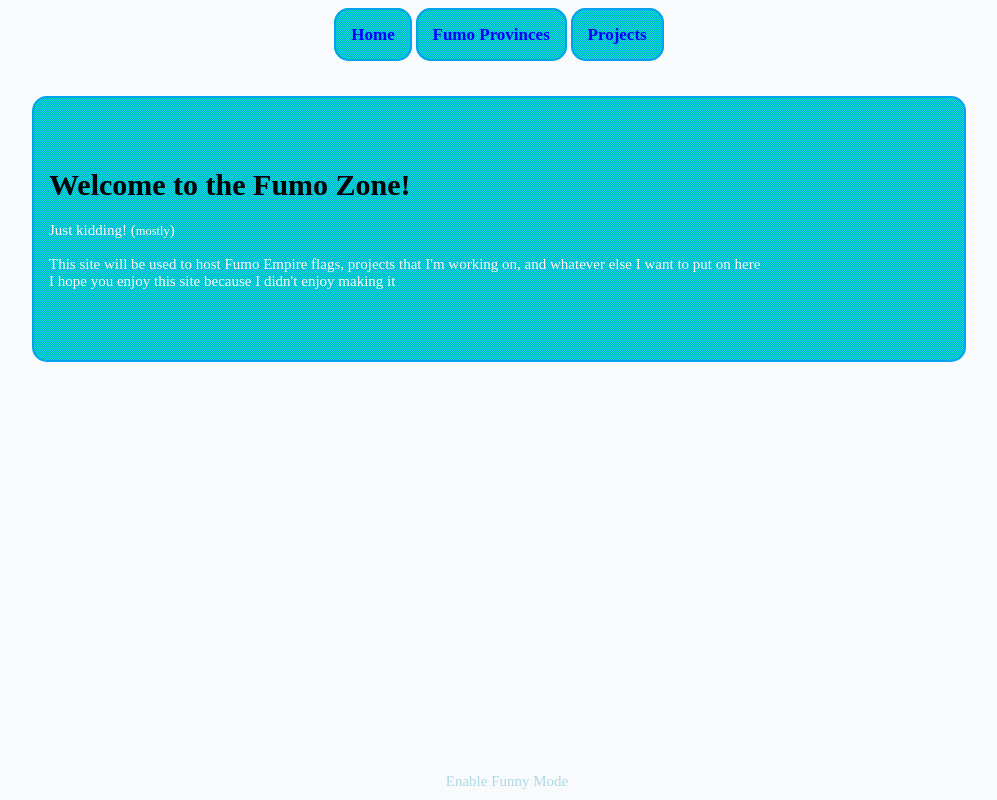
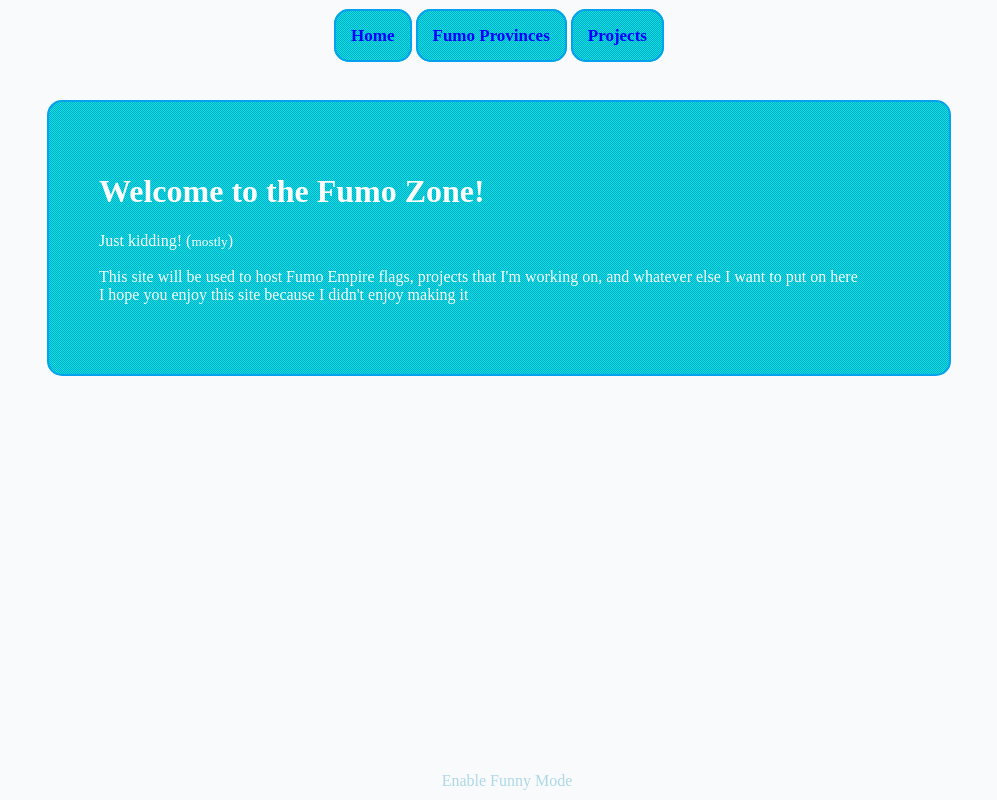
Before and after one commit to FumoCrusader/TheFumoSite, a plain HTML site: page index.html in a window 1280 px wide. Shown: the whole page, without its empty margins (141-1138 px from the left). Drawn offline with Linux system fonts and the light colour scheme; a web font is replaced by a local one.

Commit message:
Update main.css

```diff
--- a/content/main.css
+++ b/content/main.css
@@ -13,9 +13,11 @@
     border: 2px solid #04A2EC;
     background: url(/content/images/testpattern.png);
     padding: 15px;
-    width: 900px;
+    width: 800px;
     padding-top: 50px;
     padding-bottom: 70px;
+    padding-left: 50px;
+    padding-right: 50px;
 }
 #alignbottom {
     position: absolute;
@@ -26,13 +28,11 @@
 body {
     font-family: 'Be Vietnam';
     background: #F9FAFB;
-    font-size: 15px;
+    font-size: 16px;
+    color: white;
 }
 .center {
     margin: auto;
-}
-a {
-    color: white;
 }
 a:link {
     color: blue;
```
